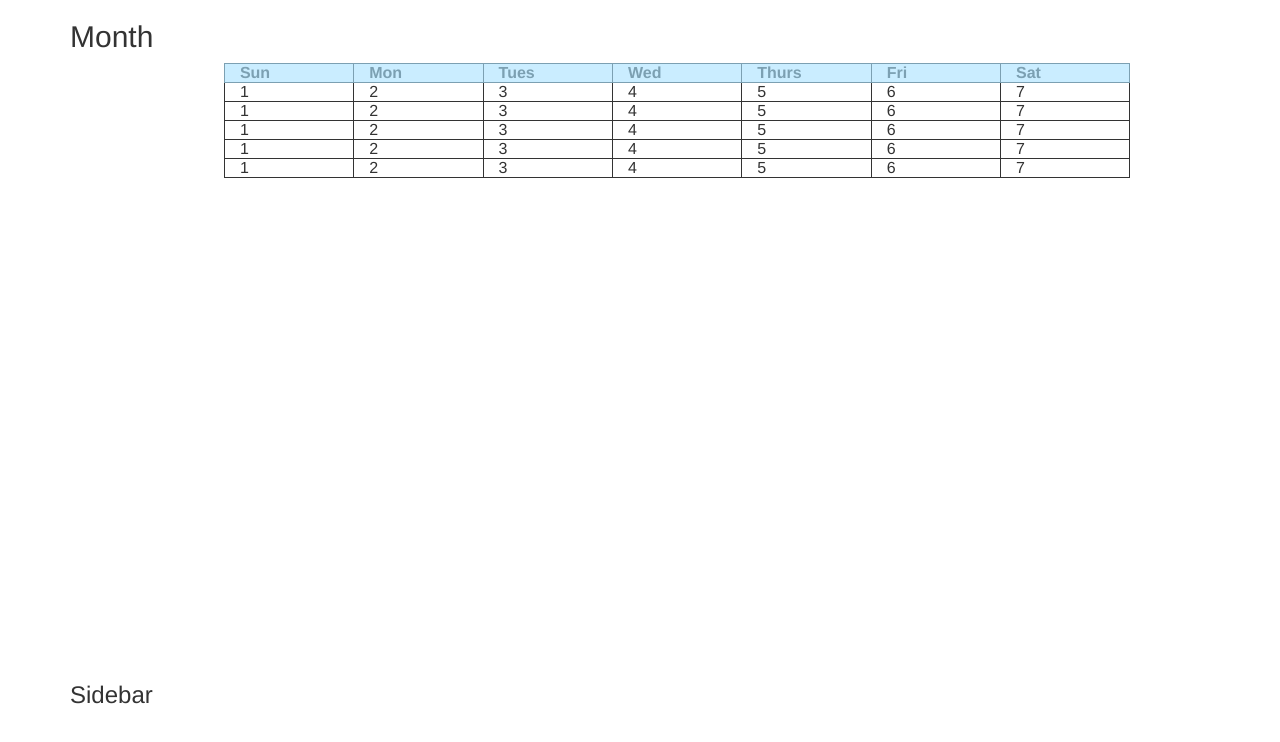
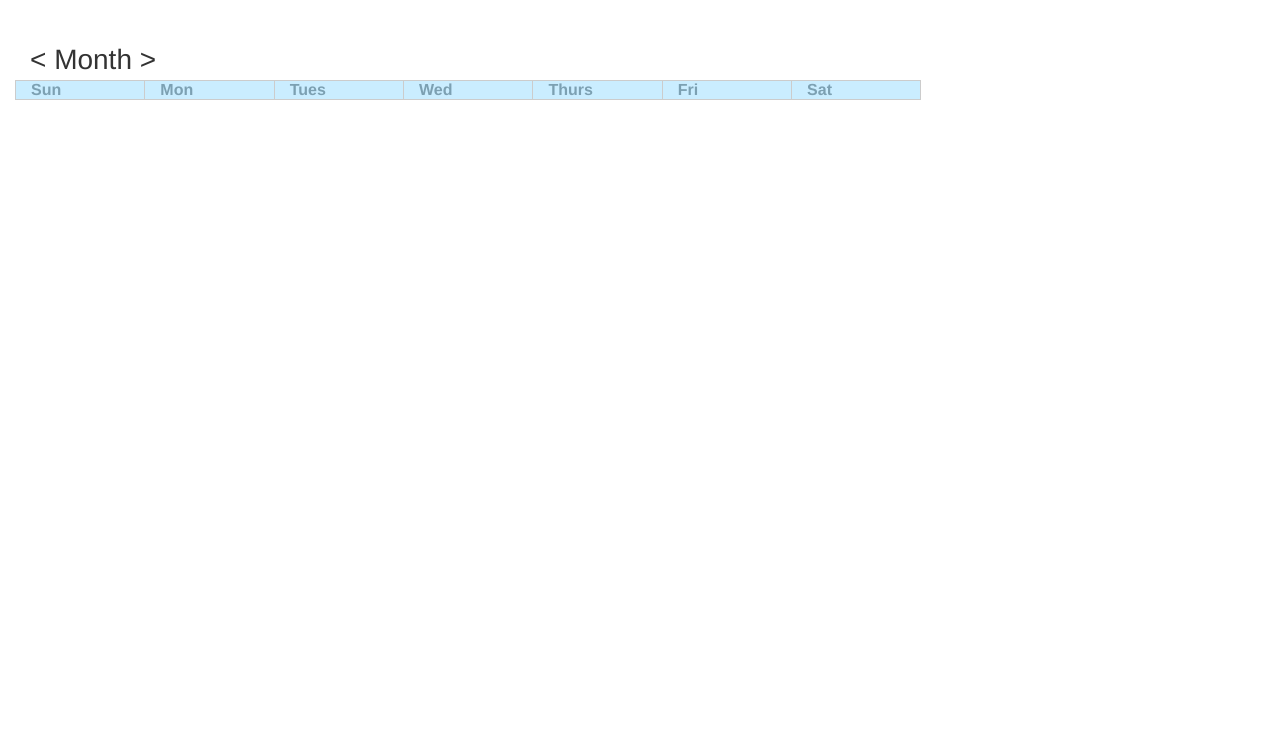
Before and after one commit to chrislebaron/calendar, a plain HTML site: page index.html in a window 1280 px wide. Drawn offline with nearby package versions, Linux system fonts and the light colour scheme.

Commit message:
layout basically done

```diff
--- a/index.html
+++ b/index.html
@@ -3,19 +3,27 @@
 	<title>Calendar</title>
 	<link rel="stylesheet" type="text/css" href="css/bootstrap.min.css">
 	<link rel="stylesheet" type="text/css" href="style.css">
+	<script src="https://ajax.googleapis.com/ajax/libs/jquery/2.1.3/jquery.min.js"></script>
+	<script type="text/javascript" src="js/calendar.js"></script>
 </head>
 <body>
-	<div class="container">
+	<div class="container-fluid">
 		<div class="row">
-			<div class="col-xs-12">
-				<h2 id="month-name">Month</h2>
+			<div id="top-bar" class="col-xs-12">
+				<div id="top-stuff">
+					<div id="month-name"><span id="back-month"><</span> Month <span id="forward-month">></span></div>
+					<div id="nav-buttons">
+
+					</div>
+
+				</div>
+
+
 			</div>
 		</div>
 
-		<div id="sidebar" class="">
-			<h3>Sidebar</h3>
-		</div>
 		<div id="main-window">
+
 
 			<table id="calendar-table">
 				<tr>
@@ -28,55 +36,7 @@
 					<th class="col-xs-1">Sat</th>
 				</tr>
 
-				<tr>
-					<td class="col-xs-1">1</td>
-					<td class="col-xs-1">2</td>
-					<td class="col-xs-1">3</td>
-					<td class="col-xs-1">4</td>
-					<td class="col-xs-1">5</td>
-					<td class="col-xs-1">6</td>
-					<td class="col-xs-1">7</td>
-				</tr>
 
-				<tr>
-					<td class="col-xs-1">1</td>
-					<td class="col-xs-1">2</td>
-					<td class="col-xs-1">3</td>
-					<td class="col-xs-1">4</td>
-					<td class="col-xs-1">5</td>
-					<td class="col-xs-1">6</td>
-					<td class="col-xs-1">7</td>
-				</tr>
-
-				<tr>
-					<td class="col-xs-1">1</td>
-					<td class="col-xs-1">2</td>
-					<td class="col-xs-1">3</td>
-					<td class="col-xs-1">4</td>
-					<td class="col-xs-1">5</td>
-					<td class="col-xs-1">6</td>
-					<td class="col-xs-1">7</td>
-				</tr>
-
-				<tr>
-					<td class="col-xs-1">1</td>
-					<td class="col-xs-1">2</td>
-					<td class="col-xs-1">3</td>
-					<td class="col-xs-1">4</td>
-					<td class="col-xs-1">5</td>
-					<td class="col-xs-1">6</td>
-					<td class="col-xs-1">7</td>
-				</tr>
-
-				<tr>
-					<td class="col-xs-1">1</td>
-					<td class="col-xs-1">2</td>
-					<td class="col-xs-1">3</td>
-					<td class="col-xs-1">4</td>
-					<td class="col-xs-1">5</td>
-					<td class="col-xs-1">6</td>
-					<td class="col-xs-1">7</td>
-				</tr>
 			</table>
 		</div>
 
--- a/style.css
+++ b/style.css
@@ -1,28 +1,52 @@
-#sidebar {
-	width: 150px;
+#top-bar {
+	height:10%;
+	font-size: 2em;
+}
+#top-stuff {
+	position: absolute;
+	bottom: 0px;
+	left:30px;
+}
+
+#top-stuff div {
 	display: inline-block;
+}
+
+#top-stuff span {
+	cursor:pointer;
 }
 
 #main-window {
 	display:inline-block;
+	width:100%;
 }
 
 #calendar-table {
 	display:block;
-	height: 80%;
+	height: 90%;
+	width:100%;
+}
+#calendar-table tr {
+
 }
 
 #calendar-table th {
 	height:15px;
 	background: #CAEDFF;
 	color: #7CA0B2;
+	/*width:100%;*/
 }
 
 #calendar-table th,td {
-	border: solid 1px;
+	border: solid 1px #ccc;
+	vertical-align: top;
 }
 
-#calendar-table .col-md-1 {
-	/*width: 14.285714286%;*/
+#calendar-table td{
+	padding:10px;
+}
+
+#calendar-table .col-xs-1 {
+
     /**width: 14.285714285714285714285714285714%;*/
 }
```
